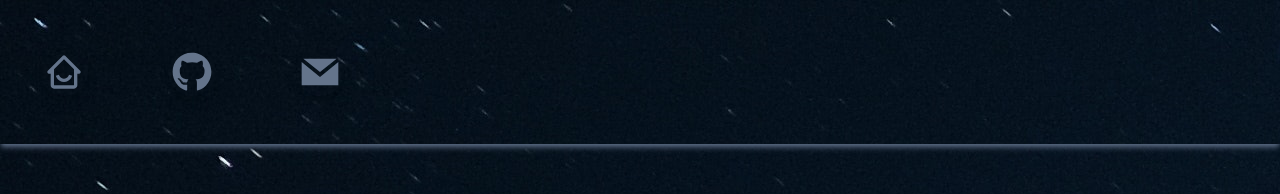
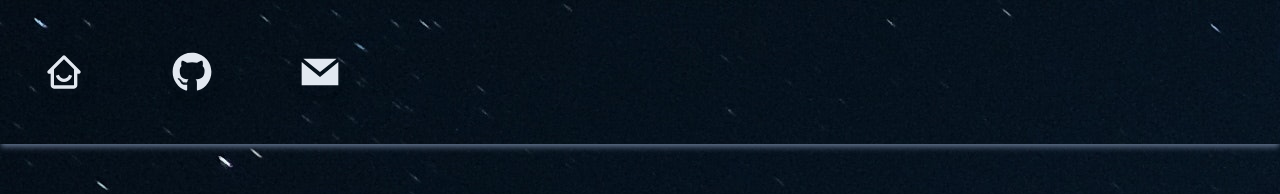
Before and after one commit to adamclark-12/personal-portfolio, a React (Create React App) app: page /github in a window 1280 px wide. Shown: the top 194 px of the page. Built offline with nearby package versions, Linux system fonts and the light colour scheme; no server answers.

Commit message:
font fixes

```diff
--- a/src/Components/Contact.js
+++ b/src/Components/Contact.js
@@ -9,7 +9,7 @@ const Contact = () => {
   }
   return (
     <form className="flex flex-col my-2 pt-10 " onSubmit={handleSubmit}>
-      <div className="absolute top-48 overflow-y-auto bottom-0 left-0 right-0 dark:text-slate-200">
+      <div className="absolute top-48 overflow-y-auto bottom-0 left-0 right-0 text-slate-200">
         <h1 className="font-h1Font text-8xl text-center">Contact page</h1>
         <p className="font-pFont text-sm italic ml-[37rem]">
           Please fill out all fields.
--- a/src/Components/GitHub.js
+++ b/src/Components/GitHub.js
@@ -21,7 +21,7 @@ const GitHub = () => {
   }, []);
 
   return (
-    <div className="absolute top-48 overflow-y-auto bottom-0 left-0 right-0 dark:text-slate-200">
+    <div className="absolute top-48 overflow-y-auto bottom-0 left-0 right-0 text-slate-200">
       <h1 className="font-h1Font text-8xl  text-center ">GitHub page</h1>
       <h2 className="font-h2Font text-center pt-7 text-xl">
         Here is a link to my GitHub <BsArrowRightShort className="inline" />
--- a/src/Components/Header.js
+++ b/src/Components/Header.js
@@ -6,7 +6,7 @@ import { NavLink } from "react-router-dom";
 const Header = () => {
   return (
     <nav
-      className=" text-slate-500 bg-#586880 dark:text-slate-200 shadow-md shadow-[#586880]
+      className="  text-slate-200 shadow-md shadow-[#586880]
              top-2 flex flex-row items-center space-x-20 w-screen p-10 m-0 text-4xl sticky overflow-y-auto"
     >
       {
--- a/src/Components/Homepage.js
+++ b/src/Components/Homepage.js
@@ -4,7 +4,7 @@ import { FaGithub } from "react-icons/fa";
 
 const Homepage = () => {
   return (
-    <div className="overflow-y-auto bottom-0 left-0 right-0 dark:text-slate-200">
+    <div className="overflow-y-auto bottom-0 left-0 right-0 text-slate-200">
       <header>
         <h1 className="font-h1Font text-6xl text-center">
           Hello there.
```
